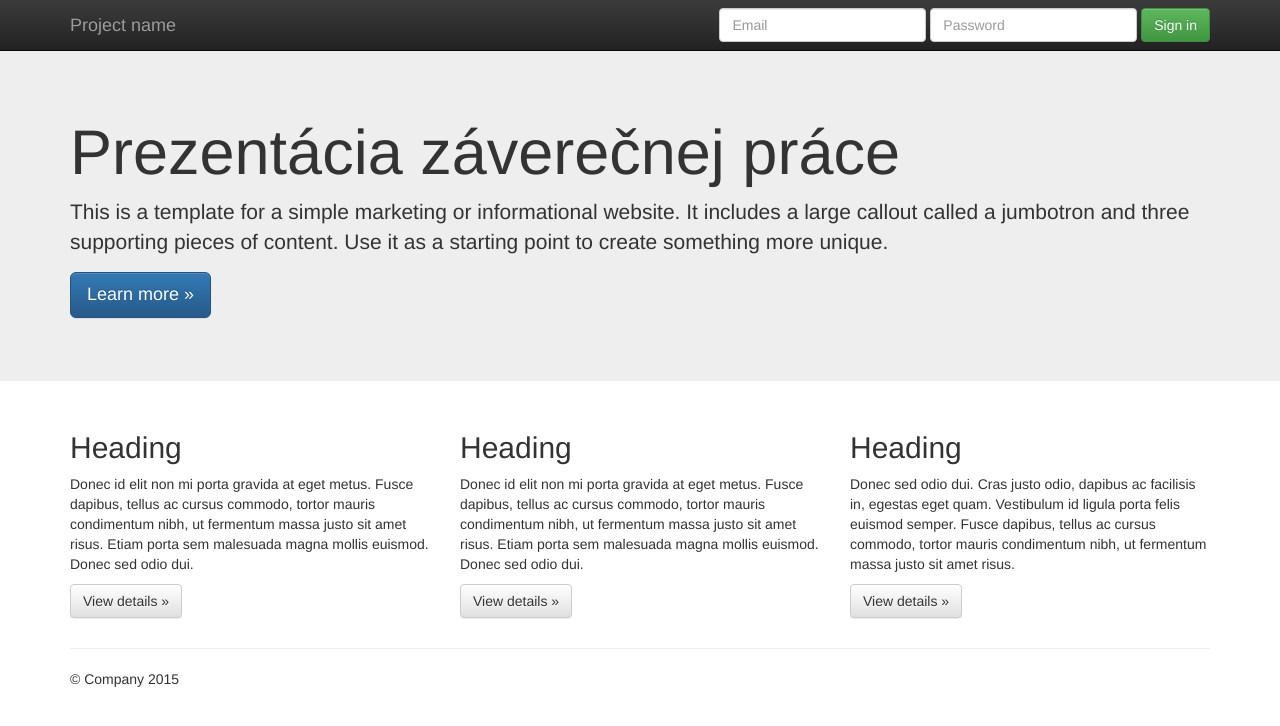
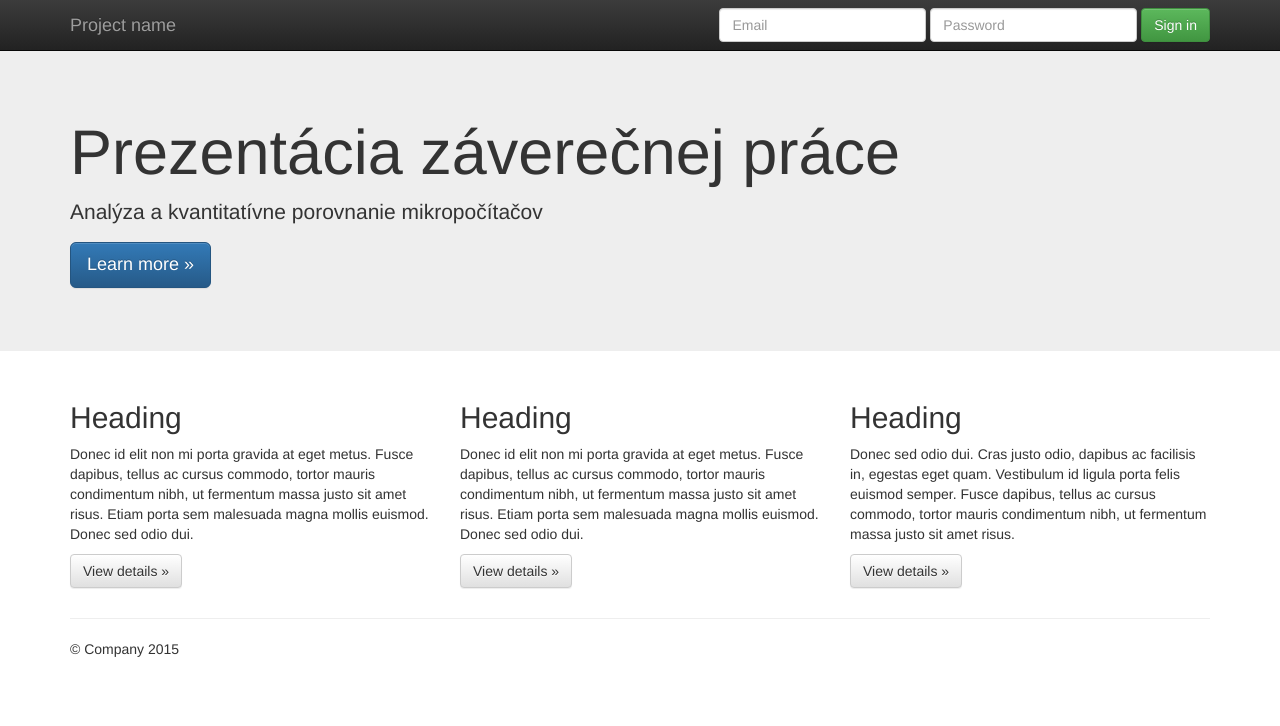
Before and after one commit to mahoramaq/prezentacia_zaverecnej_prace, a website: page public_html/index.html in a window 1280 px wide. Drawn offline with nearby package versions, Linux system fonts and the light colour scheme.

Commit message:
Zahájenie povinného zadaniea B

```diff
--- a/public_html/index.html
+++ b/public_html/index.html
@@ -56,7 +56,7 @@
     <div class="jumbotron">
       <div class="container">
         <h1>Prezentácia záverečnej práce</h1>
-        <p>This is a template for a simple marketing or informational website. It includes a large callout called a jumbotron and three supporting pieces of content. Use it as a starting point to create something more unique.</p>
+        <p>Analýza a kvantitatívne porovnanie mikropočítačov</p>
         <p><a class="btn btn-primary btn-lg" href="#" role="button">Learn more &raquo;</a></p>
       </div>
     </div>
```
